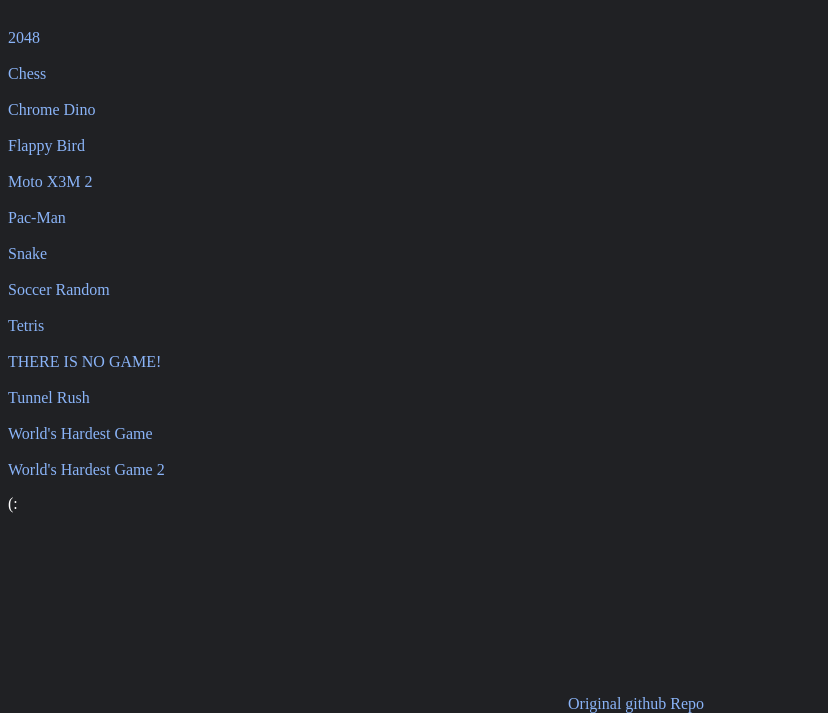
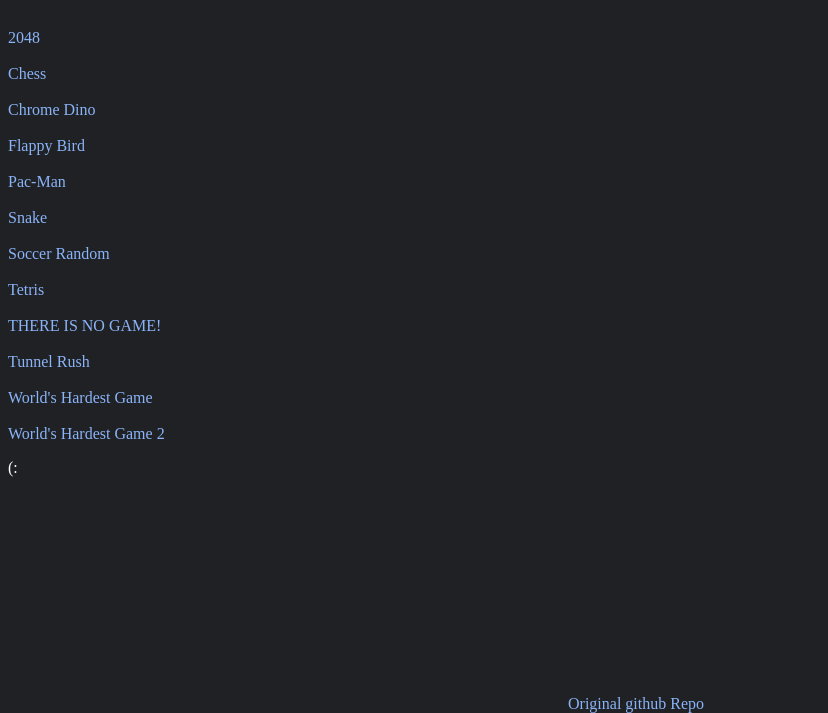
Before and after one commit to Maxim4401/Game-hub-Not-mine-, a plain HTML site: page index.html in a window 1280 px wide. Shown: the part 87-800 px from the top of the page, without its empty margins (0-828 px from the left). Drawn offline with Linux system fonts and the light colour scheme.

Commit message:
Update index.html

```diff
--- a/index.html
+++ b/index.html
@@ -26,8 +26,6 @@
           <br><br>
           <a href="flappybird">Flappy Bird</a>
           <br><br>
-          <a href="motox3m2">Moto X3M 2</a>
-          <br><br>
           <a href="pacman">Pac-Man</a>
           <br><br>
           <a href="snake">Snake</a>
```
